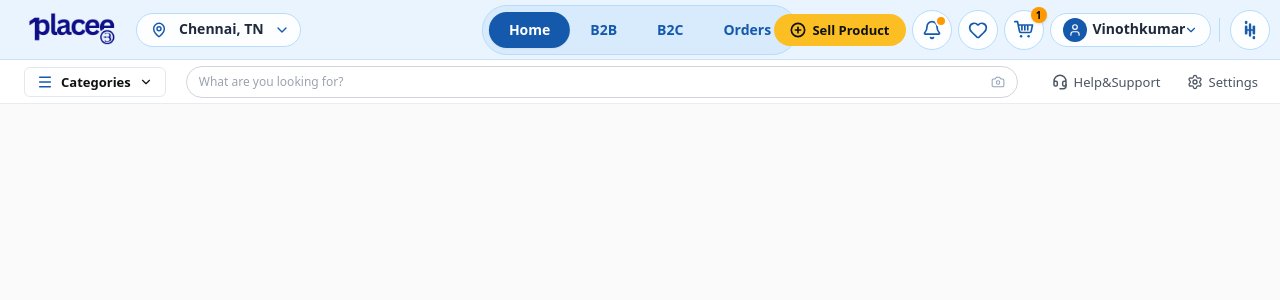
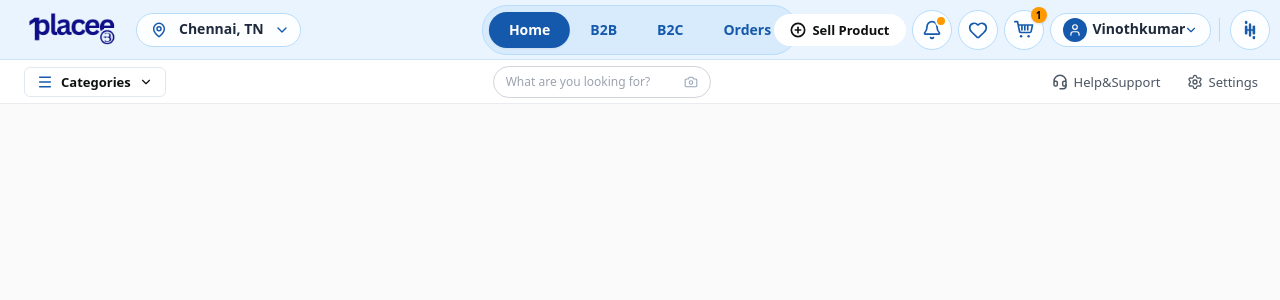
Before and after one commit to BTC-2025/1PLACEE-BUS-FE, a Next.js app: page / in a window 1280 px wide. Shown: the top 300 px of the page. Built offline with nearby package versions, Linux system fonts and the light colour scheme.

Commit message:
style(subnav): fix exact 320px width on search bar container

```diff
--- a/src/components/BusinessNavbar.tsx
+++ b/src/components/BusinessNavbar.tsx
@@ -183,7 +183,7 @@ export const BusinessNavbar: React.FC = () => {
           <Link
             href="/sell"
             aria-label="Sell Product"
-            className="flex items-center gap-1.5 px-3.5 sm:px-4 py-1.5 sm:py-2 rounded-full bg-amber-400 hover:bg-amber-300 text-slate-950 font-black text-xs sm:text-[13px] shadow-xs hover:shadow-md transition-all active:scale-95 cursor-pointer select-none"
+            className="flex items-center gap-1.5 px-3.5 sm:px-4 py-1.5 sm:py-2 rounded-full bg-white hover:bg-amber-300 text-slate-950 font-black text-xs sm:text-[13px] shadow-xs hover:shadow-md transition-all active:scale-95 cursor-pointer select-none"
           >
             <PlusCircle className="w-4 h-4 text-slate-950 stroke-[2.5]" />
             <span>Sell Product</span>
@@ -358,8 +358,8 @@ export const BusinessNavbar: React.FC = () => {
           )}
         </div>
 
-        {/* Center: Search Bar (Rounded Pill Container Matching Image) */}
-        <div className="flex-1 max-w-[260px] sm:max-w-[300px] md:max-w-[320px] mx-auto px-1 sm:px-2">
+        {/* Center: Search Bar (Rounded Pill Container Matching Image - Exact Width) */}
+        <div className="w-[300px] max-w-[320px] mx-auto px-1 sm:px-2" style={{ maxWidth: "320px" }}>
           <form
             onSubmit={handleSearchSubmit}
             className="w-full flex items-center bg-white rounded-full border border-gray-300 hover:border-gray-400 focus-within:border-[#1559ac] pl-3 pr-2 py-1 transition-all shadow-2xs h-[32px]"
```
